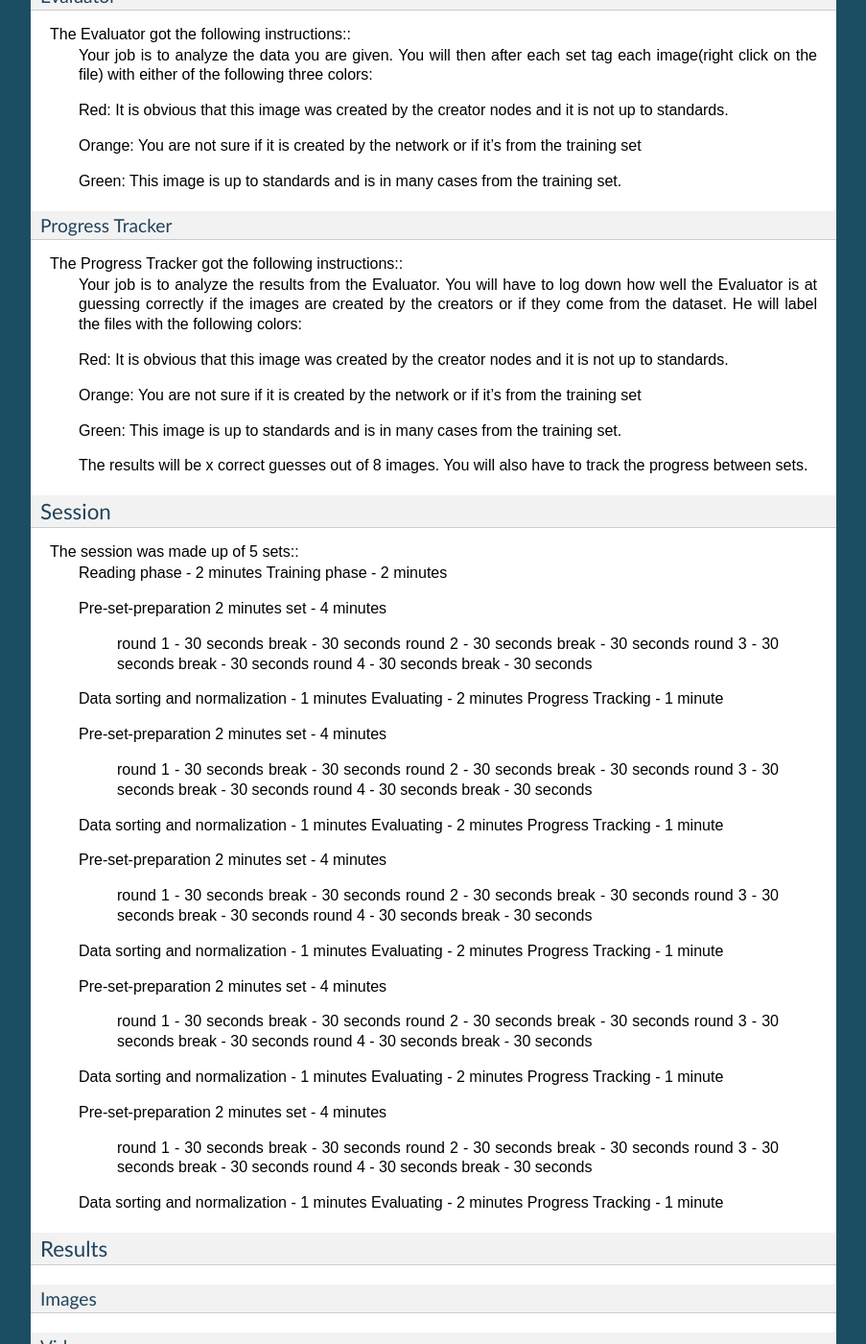
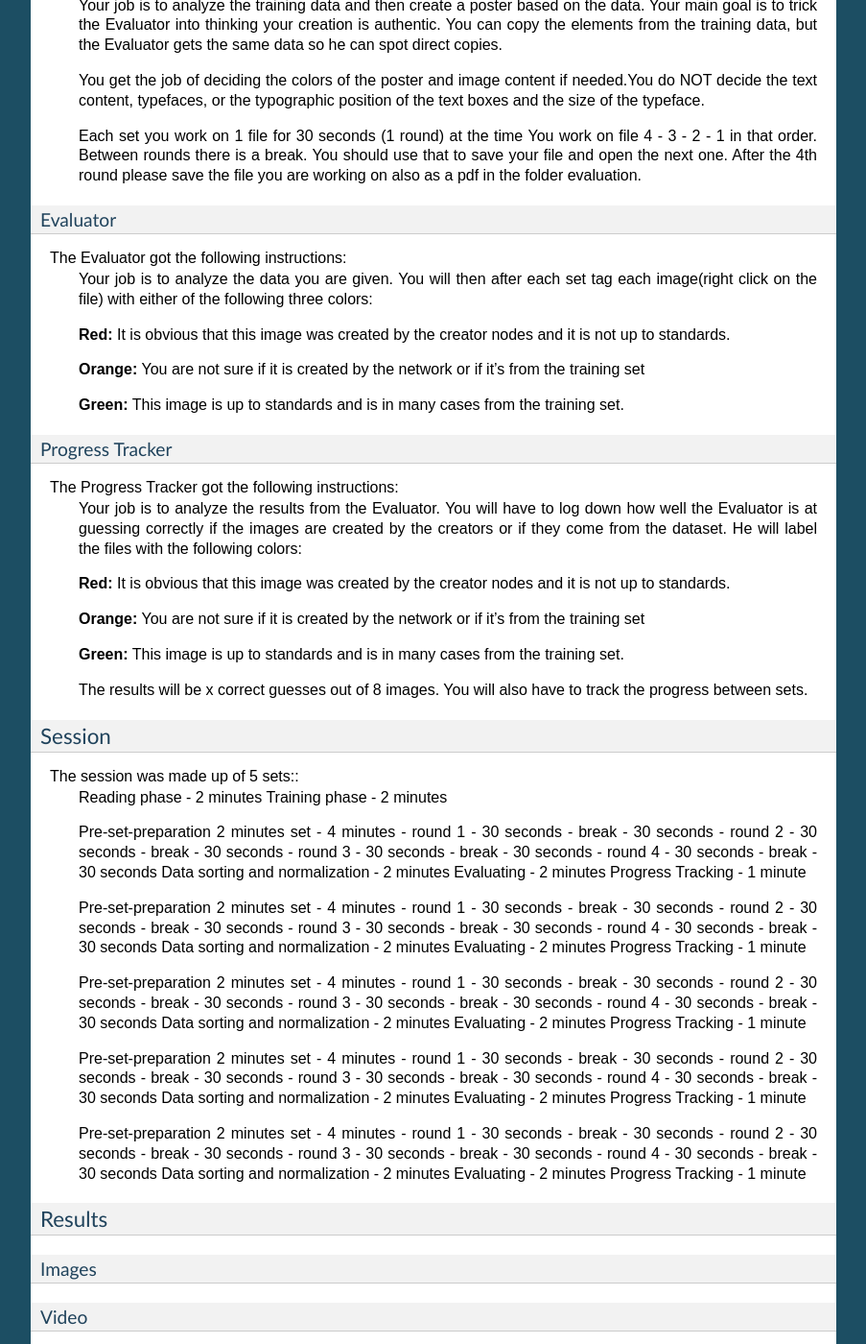
Before and after one commit to einarkurbitur/BANN, a Sphinx documentation site: the page built from docs/source/Examples.rst, in a window 1280 px wide and 1400 px high, scrolled down 1615 px. Shown: the whole window at 96% size, without its empty margins (198-1101 px from the left). Built offline with Sphinx 7.4.7, drawn with Linux system fonts in a browser that asks for light colours; pages that are not in the unit, such as notebooks, are missing from menus; some of the changed text lies outside the part shown.

Commit message:
updated info

```diff
--- a/docs/source/Examples.rst
+++ b/docs/source/Examples.rst
@@ -21,7 +23,7 @@ Creator Nodes
 -------------
 Creator 1
 ^^^^^^^^^
-The Creator 1 got the following instructions::
+The Creator 1 got the following instructions:
   Your job is to analyze the training data and then create a poster based on the data. Your main goal is to trick the Evaluator into thinking your creation is authentic. You can copy the elements from the training data, but the Evaluator gets the same data so he can spot direct copies.
 
   You get the job of deciding the typographic position. Your job is to only position the text boxes and the text sizes. You do NOT decide the content, colors or typefaces
@@ -33,7 +35,7 @@ The Creator 1 got the following instructions::
 
 Creator 2
 ^^^^^^^^^
-The Creator 2 got the following instructions::
+The Creator 2 got the following instructions:
   Your job is to analyze the training data and then create a poster based on the data. Your main goal is to trick the Evaluator into thinking your creation is authentic. You can copy the elements from the training data, but the Evaluator gets the same data so he can spot direct copies.
 
   You get the job of deciding the typeface(s). Your job is to only create paragraph styles with the typeface(s) and all modifications related to it.You do NOT decide the content, colors or the typographic position of the text boxes and the size of the typeface.
@@ -45,7 +47,7 @@ The Creator 2 got the following instructions::
 
 Creator 3
 ^^^^^^^^^
-The Creator 3 got the following instructions::
+The Creator 3 got the following instructions:
   Your job is to analyze the training data and then create a poster based on the data. Your main goal is to trick the Evaluator into thinking your creation is authentic. You can copy the elements from the training data, but the Evaluator gets the same data so he can spot direct copies.
 
   You get the job of create the typographic content(text). Your job is to only create the text.You do NOT decide the image content, colors,typographic position of the text boxes and the size of the typeface or the typefaces.
@@ -57,7 +59,7 @@ The Creator 3 got the following instructions::
 
 Creator 4
 ^^^^^^^^^
-The Creator 4 got the following instructions::
+The Creator 4 got the following instructions:
   Your job is to analyze the training data and then create a poster based on the data. Your main goal is to trick the Evaluator into thinking your creation is authentic. You can copy the elements from the training data, but the Evaluator gets the same data so he can spot direct copies.
 
   You get the job of deciding the colors of the poster and image content if needed.You do NOT decide the text content, typefaces, or the typographic position of the text boxes and the size of the typeface.
@@ -106,71 +108,71 @@ The session was made up of 5 sets::
 
   Pre-set-preparation	2 minutes
   set -	4 minutes
-  	round 1	-	30 seconds
-  	break	-	30 seconds
-  	round 2	-	30 seconds
-  	break	-	30 seconds
-  	round 3	-	30 seconds
-  	break	-	30 seconds
-  	round 4	-	30 seconds
-  	break	-	30 seconds
-  Data sorting and normalization - 1 minutes
+  - round 1	-	30 seconds
+  - break	-	30 seconds
+  - round 2	-	30 seconds
+  - break	-	30 seconds
+  - round 3	-	30 seconds
+  - break	-	30 seconds
+  - round 4	-	30 seconds
+  - break	-	30 seconds
+  Data sorting and normalization - 2 minutes
   Evaluating - 2 minutes
   Progress Tracking - 1 minute
 
   Pre-set-preparation	2 minutes
   set -	4 minutes
-  	round 1	-	30 seconds
-  	break	-	30 seconds
-  	round 2	-	30 seconds
-  	break	-	30 seconds
-  	round 3	-	30 seconds
-  	break	-	30 seconds
-  	round 4	-	30 seconds
-  	break	-	30 seconds
-  Data sorting and normalization - 1 minutes
+  - round 1	-	30 seconds
+  - break	-	30 seconds
+  - round 2	-	30 seconds
+  - break	-	30 seconds
+  - round 3	-	30 seconds
+  - break	-	30 seconds
+  - round 4	-	30 seconds
+  - break	-	30 seconds
+  Data sorting and normalization - 2 minutes
   Evaluating - 2 minutes
   Progress Tracking - 1 minute
 
   Pre-set-preparation	2 minutes
   set -	4 minutes
-  	round 1	-	30 seconds
-  	break	-	30 seconds
-  	round 2	-	30 seconds
-  	break	-	30 seconds
-  	round 3	-	30 seconds
-  	break	-	30 seconds
-  	round 4	-	30 seconds
-  	break	-	30 seconds
-  Data sorting and normalization - 1 minutes
+  - round 1	-	30 seconds
+  - break	-	30 seconds
+  - round 2	-	30 seconds
+  - break	-	30 seconds
+  - round 3	-	30 seconds
+  - break	-	30 seconds
+  - round 4	-	30 seconds
+  - break	-	30 seconds
+  Data sorting and normalization - 2 minutes
   Evaluating - 2 minutes
   Progress Tracking - 1 minute
 
   Pre-set-preparation	2 minutes
   set -	4 minutes
-  	round 1	-	30 seconds
-  	break	-	30 seconds
-  	round 2	-	30 seconds
-  	break	-	30 seconds
-  	round 3	-	30 seconds
-  	break	-	30 seconds
-  	round 4	-	30 seconds
-  	break	-	30 seconds
-  Data sorting and normalization - 1 minutes
+  - round 1	-	30 seconds
+  - break	-	30 seconds
+  - round 2	-	30 seconds
+  - break	-	30 seconds
+  - round 3	-	30 seconds
+  - break	-	30 seconds
+  - round 4	-	30 seconds
+  - break	-	30 seconds
+  Data sorting and normalization - 2 minutes
   Evaluating - 2 minutes
   Progress Tracking - 1 minute
 
   Pre-set-preparation	2 minutes
   set -	4 minutes
-  	round 1	-	30 seconds
-  	break	-	30 seconds
-  	round 2	-	30 seconds
-  	break	-	30 seconds
-  	round 3	-	30 seconds
-  	break	-	30 seconds
-  	round 4	-	30 seconds
-  	break	-	30 seconds
-  Data sorting and normalization - 1 minutes
+  - round 1	-	30 seconds
+  - break	-	30 seconds
+  - round 2	-	30 seconds
+  - break	-	30 seconds
+  - round 3	-	30 seconds
+  - break	-	30 seconds
+  - round 4	-	30 seconds
+  - break	-	30 seconds
+  Data sorting and normalization - 2 minutes
   Evaluating - 2 minutes
   Progress Tracking - 1 minute
 
```
Also changed, not shown: other parts of docs/source/Examples.rst (+12 -10 lines), docs/source/Dictionary.rst (deleted).
